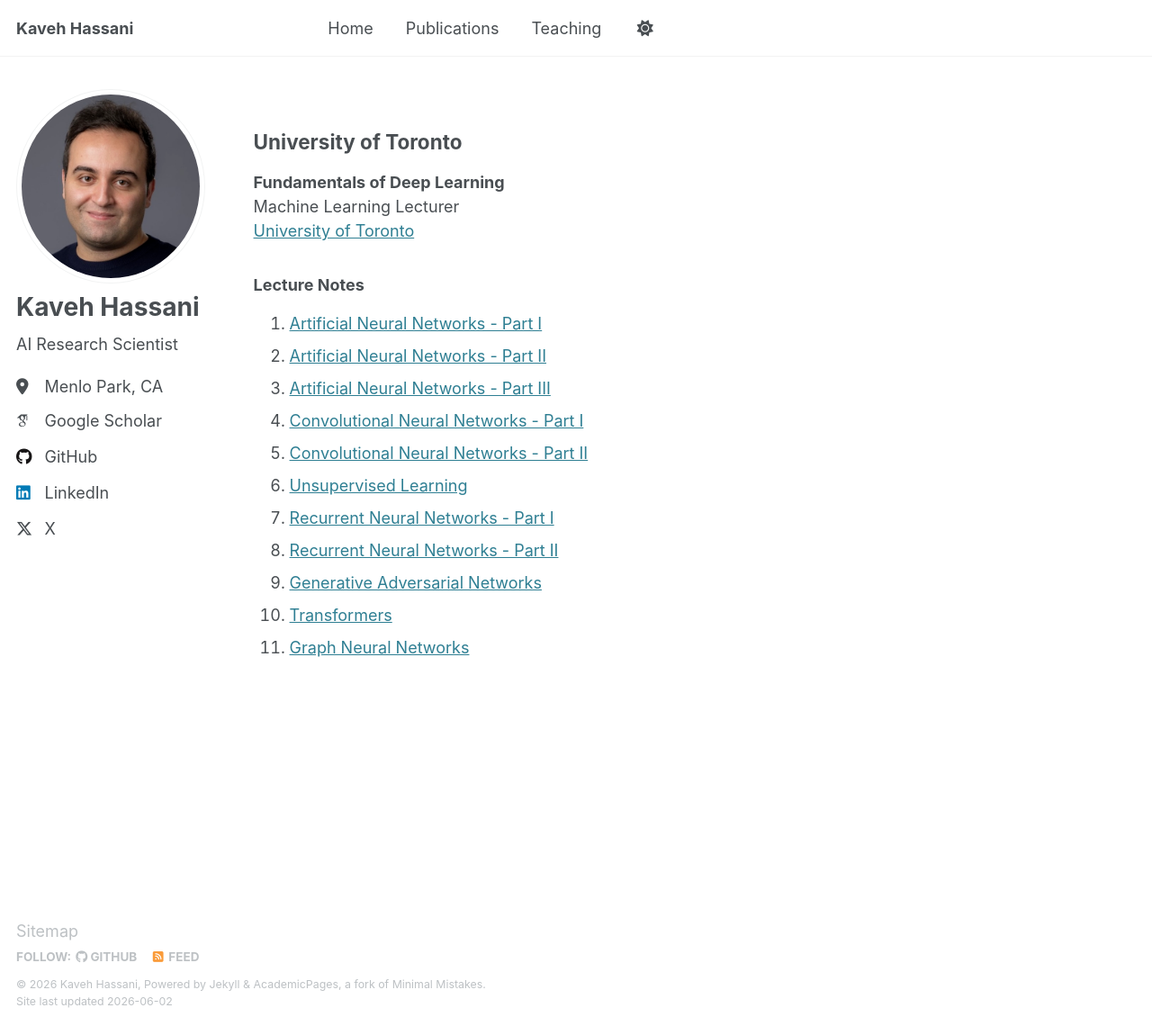
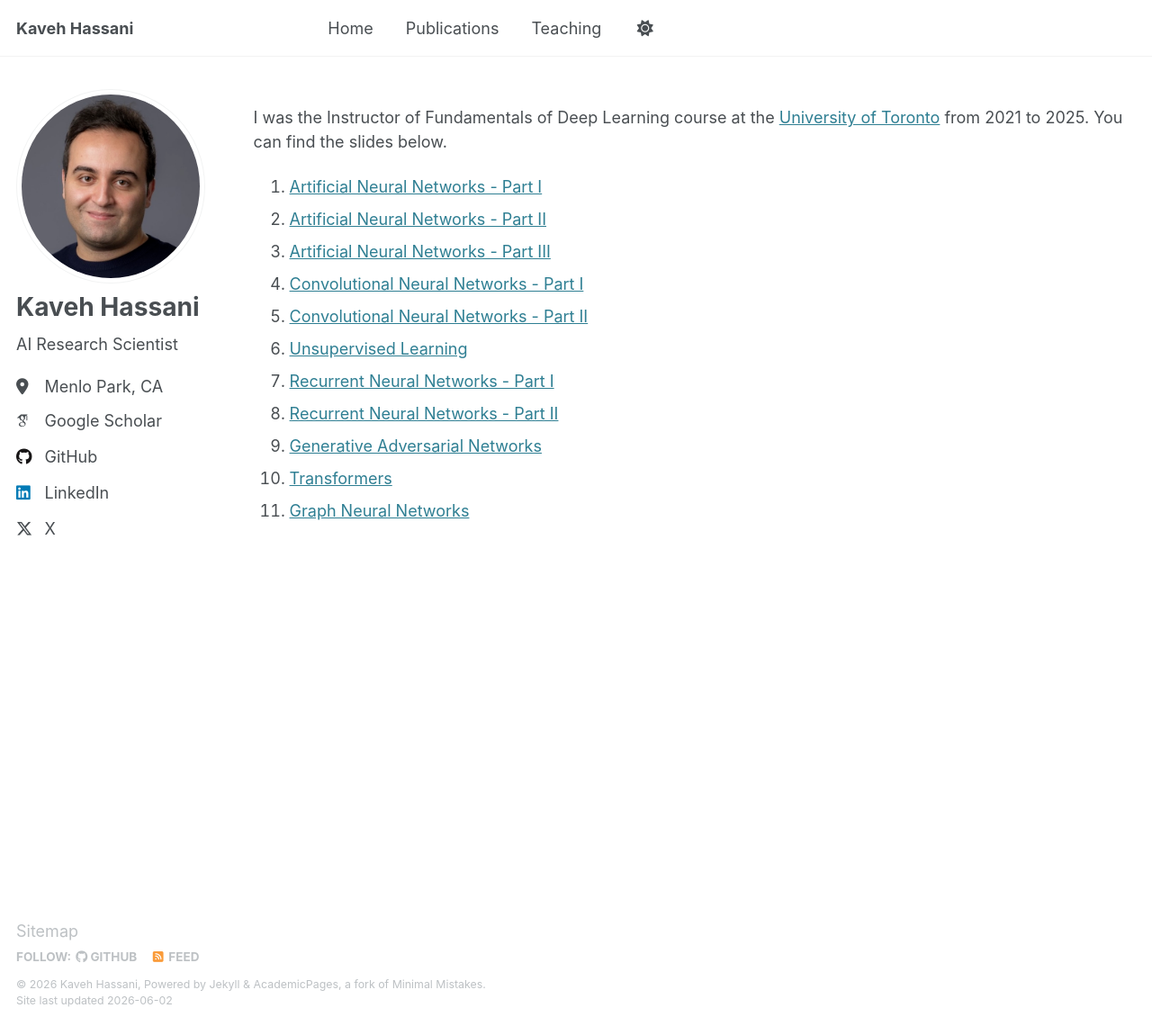
Before and after one commit to kavehhassani/kavehhassani.github.io, a Jekyll site: the page built from _pages/teaching.html, in a window 1280 px wide and 1140 px high. Shown: the whole window at 90% size. Built offline with Jekyll 4.4.1, drawn with Linux system fonts in a browser that asks for light colours; some web fonts are replaced.

Commit message:
Update teaching page description

```diff
--- a/_pages/teaching.html
+++ b/_pages/teaching.html
@@ -5,15 +5,9 @@ permalink: /teaching/
 author_profile: true
 ---
 
-<h2>University of Toronto</h2>
-
 <p>
-  <b>Fundamentals of Deep Learning</b><br>
-  Machine Learning Lecturer<br>
-  <a href="https://www.utoronto.ca/">University of Toronto</a>
+  I was the Instructor of Fundamentals of Deep Learning course at the <a href="https://www.utoronto.ca/">University of Toronto</a> from 2021 to 2025. You can find the slides below.
 </p>
-
-<h3>Lecture Notes</h3>
 <ol>
   <li><a href="/files/teaching/Lecture 1. Artificial Neural Networks - Part I.pdf" target="_blank">Artificial Neural Networks - Part I</a></li>
   <li><a href="/files/teaching/Lecture 2. Artificial Neural Networks - Part II.pdf" target="_blank">Artificial Neural Networks - Part II</a></li>
```
